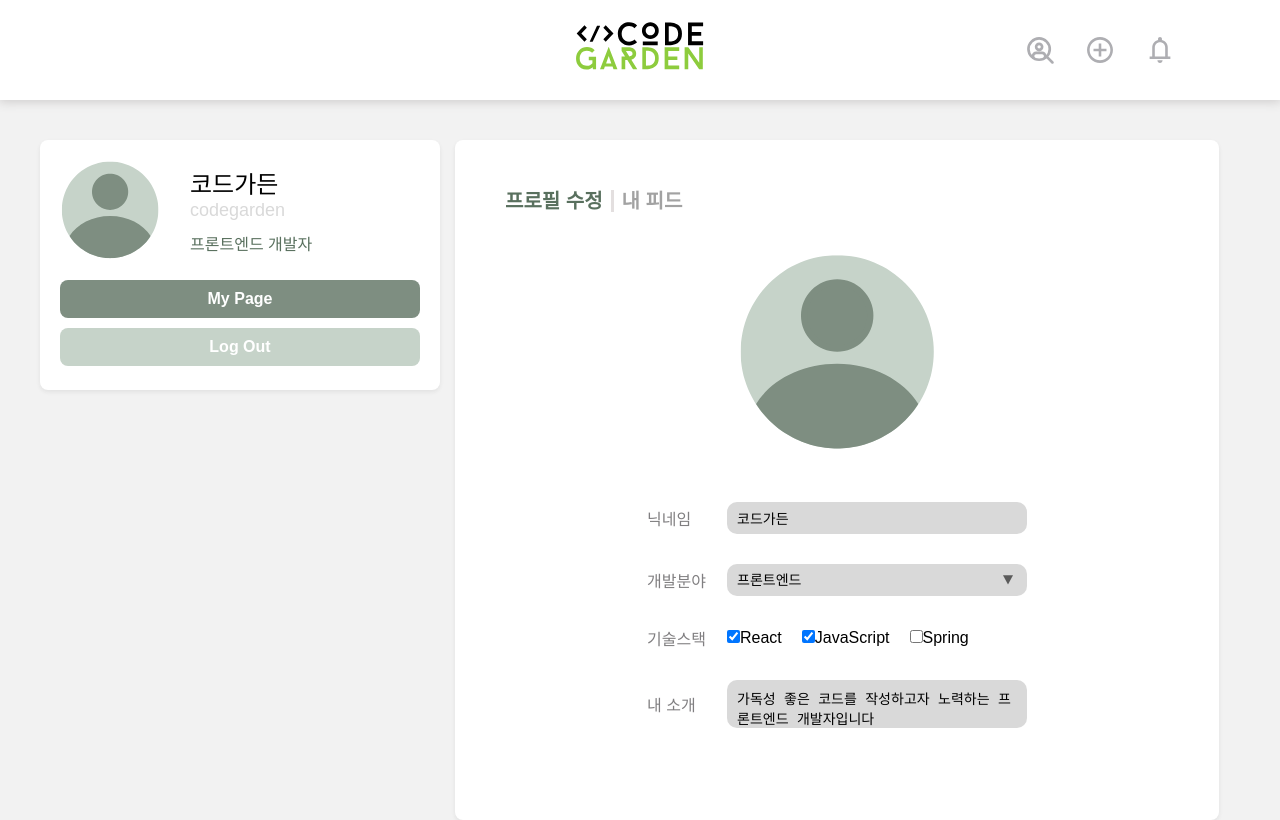
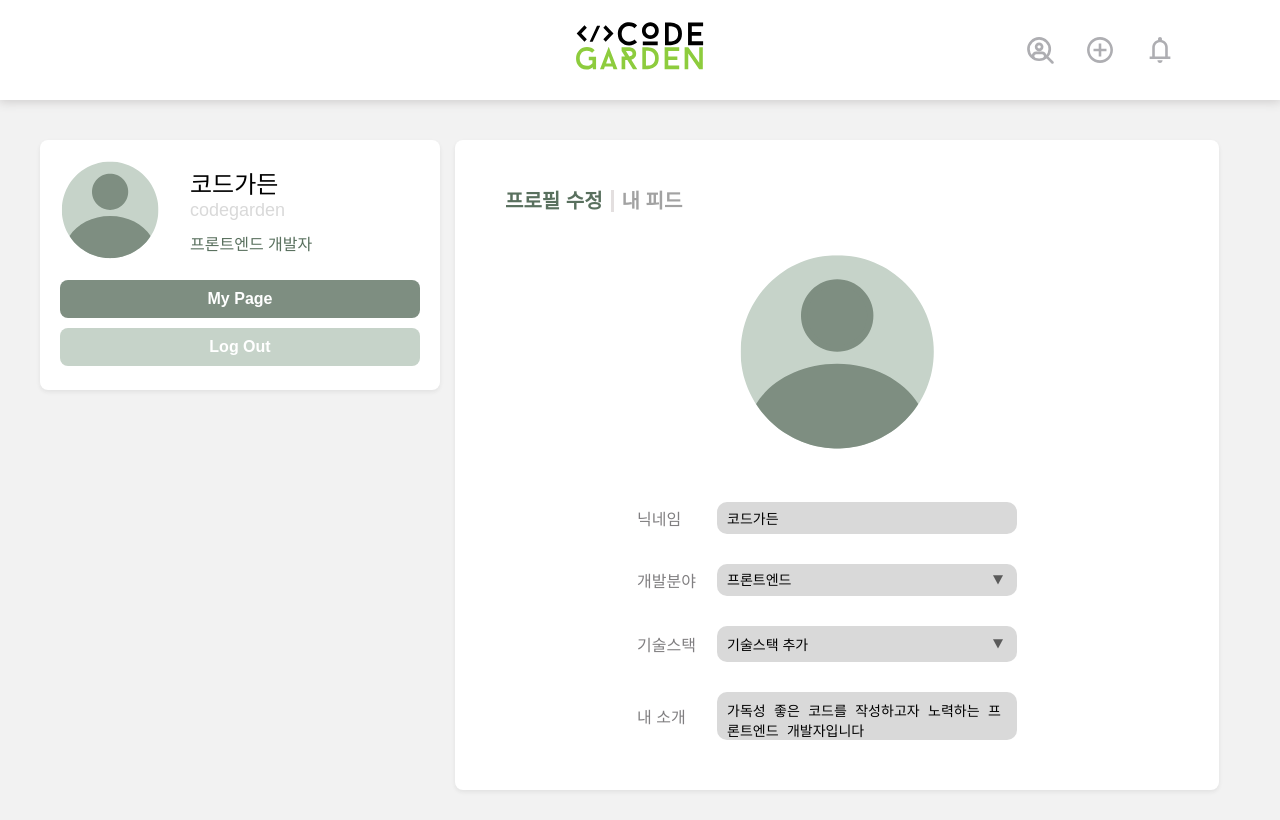
Before and after one commit to dldpdnjs21/MiniProject_codegarden, a React (Create React App) app: page /mypage in a window 1280 px wide. Built offline with nearby package versions, Linux system fonts and the light colour scheme.

Commit message:
fix: 마이페이지 화면 디자인 수정

```diff
--- a/src/components/EditProfile.jsx
+++ b/src/components/EditProfile.jsx
@@ -1,22 +1,9 @@
 import profileImg from "./img/default_profile.svg";
 import style from "./css/EditProfile.module.css";
 import { useState } from "react";
+import TechStackSelect from "./dropdown/TechStackSelect";
 
 const EditProfile = () => {
-  //   const profile = {
-  //     nickname: "코드가든",
-  //     developmentField: "프론트엔드 개발자",
-  //     techStacks: [
-  //       { name: "React", color: "61DAFB" },
-  //       { name: "JavaScript", color: "F7DF1E" },
-  //     ],
-  //   };
-  const techStackData = [
-    { name: "React", color: "61DAFB" },
-    { name: "JavaScript", color: "F7DF1E" },
-    { name: "Spring", color: "6DB33F" },
-  ];
-
   const [formData, setFormData] = useState({
     nickname: "코드가든",
     developmentField: "frontend",
@@ -35,13 +22,9 @@ const EditProfile = () => {
   };
 
   const [checkedList, setCheckedList] = useState(formData.techStacks);
-  const [checked, setChecked] = useState(false); //체크 여부 판단
   const handleCheck = (isChecked, item) => {
     let techStackList = formData.techStacks;
     if (isChecked) {
-      //   checkItems.add(item);
-      //   setCheckItems(checkItems);
-      //   console.log(checkItems);
       techStackList = [...techStackList, item];
       console.log(techStackList);
       setCheckedList(techStackList);
@@ -54,21 +37,13 @@ const EditProfile = () => {
       techStacks: techStackList,
     });
   };
-  //   const handleChecked = ({ target }) => {
-  //     setChecked(!checked);
-  //     console.log(target);
-  //     // checkItemHandler()
-  //   };
+
+  const [stackBoxOpen, setStackBoxOpen] = useState(false);
+
   return (
     <div className={style.container}>
       <img src={profileImg} className={style.profileImg} />
       <div className={style.form}>
-        {/* <div className={style.labels}>
-          <div className={style.label}>닉네임</div>
-          <div className={style.label}>개발분야</div>
-          <div className={style.label}>기술스택</div>
-          <div className={style.label}>내 소개</div>
-        </div> */}
         <div className={style.inputs}>
           <div className={style.inputArea}>
             <div className={style.label}>닉네임</div>
@@ -99,18 +74,20 @@ const EditProfile = () => {
           </div>
           <div className={style.inputArea}>
             <div className={style.label}>기술스택</div>
-            {techStackData.map((item) => (
-              <div>
-                <input
-                  type="checkbox"
-                  onChange={(e) => handleCheck(e.target.checked, item)}
-                  checked={
-                    checkedList.some((i) => i.name === item.name) ? true : false
-                  }
-                />
-                {item.name}
-              </div>
-            ))}
+            <div
+              className={style.addStack}
+              onClick={() => {
+                setStackBoxOpen((prev) => !prev);
+              }}
+            >
+              기술스택 추가
+            </div>
+            {stackBoxOpen && (
+              <TechStackSelect
+                handleCheck={handleCheck}
+                checkedList={checkedList}
+              />
+            )}
           </div>
           <div className={style.inputArea}>
             <div className={style.label}>내 소개</div>
--- a/src/components/MyBox.jsx
+++ b/src/components/MyBox.jsx
@@ -3,6 +3,7 @@ import style from "./css/MyBox.module.css";
 import line from "./img/line.svg";
 import EditProfile from "./EditProfile";
 import MyFeed from "./MyFeed";
+import TechStackSelect from "./dropdown/TechStackSelect";
 
 const MyBox = () => {
   const [editProfile, setEditProfile] = useState(true);
--- a/src/components/css/EditProfile.module.css
+++ b/src/components/css/EditProfile.module.css
@@ -17,6 +17,8 @@
   display: flex;
   gap: 20px;
   align-items: center;
+  flex-wrap: wrap;
+  width: 400px;
 }
 .label {
   color: #807f81;
@@ -28,6 +30,7 @@
   flex-direction: column;
   gap: 30px;
 }
+
 .inputBox {
   border: none;
   border-radius: 10px;
@@ -67,6 +70,7 @@ select {
   box-sizing: border-box;
 
   background: transparent;
+  cursor: pointer;
 }
 select::-ms-expand {
   display: none; /*for IE10,11*/
@@ -79,3 +83,12 @@ select::-ms-expand {
   font-size: 14px;
   background: url("../img/down_arrow.svg") no-repeat 95% 50% #d9d9d9;
 }
+
+.addStack {
+  border-radius: 10px;
+  width: 300px;
+  font-size: 14px;
+  background: url("../img/down_arrow.svg") no-repeat 95% 50% #d9d9d9;
+  padding: 8px 10px;
+  cursor: pointer;
+}
--- a/src/components/css/MyBox.module.css
+++ b/src/components/css/MyBox.module.css
@@ -2,7 +2,7 @@
   border-radius: 8px;
   box-shadow: 0 2px 4px rgba(34, 34, 34, 0.08);
   width: 764px;
-  height: 680px;
+  /* height: 680px; */
   margin-left: auto;
   background-color: white;
   padding: 50px;
--- /dev/null
+++ b/src/components/css/TechStackSelect.module.css
@@ -0,0 +1,9 @@
+.wrap {
+  /* border-radius: 10px; */
+  background-color: #d9d9d9;
+  position: relative;
+  padding: 20px;
+  width: 300px;
+  /* top: -30px; */
+  margin-left: 80px;
+}
--- /dev/null
+++ b/src/components/dropdown/TechStackSelect.jsx
@@ -0,0 +1,34 @@
+import style from "../css/TechStackSelect.module.css";
+const TechStackSelect = ({ handleCheck, checkedList }) => {
+  const techStackList = [
+    { name: "React", color: "61DAFB" },
+    { name: "JavaScript", color: "F7DF1E" },
+    { name: "Spring", color: "6DB33F" },
+    // { name: "React", color: "61DAFB" },
+    // { name: "JavaScript", color: "F7DF1E" },
+    // { name: "Spring", color: "6DB33F" },
+    // { name: "React", color: "61DAFB" },
+    // { name: "JavaScript", color: "F7DF1E" },
+    // { name: "Spring", color: "6DB33F" },
+    // { name: "React", color: "61DAFB" },
+    // { name: "JavaScript", color: "F7DF1E" },
+  ];
+  return (
+    <div className={style.wrap}>
+      {/* <div>기술스택</div> */}
+      {techStackList.map((item) => (
+        <div>
+          <input
+            type="checkbox"
+            onChange={(e) => handleCheck(e.target.checked, item)}
+            checked={
+              checkedList.some((i) => i.name === item.name) ? true : false
+            }
+          />
+          {item.name}
+        </div>
+      ))}
+    </div>
+  );
+};
+export default TechStackSelect;
```
